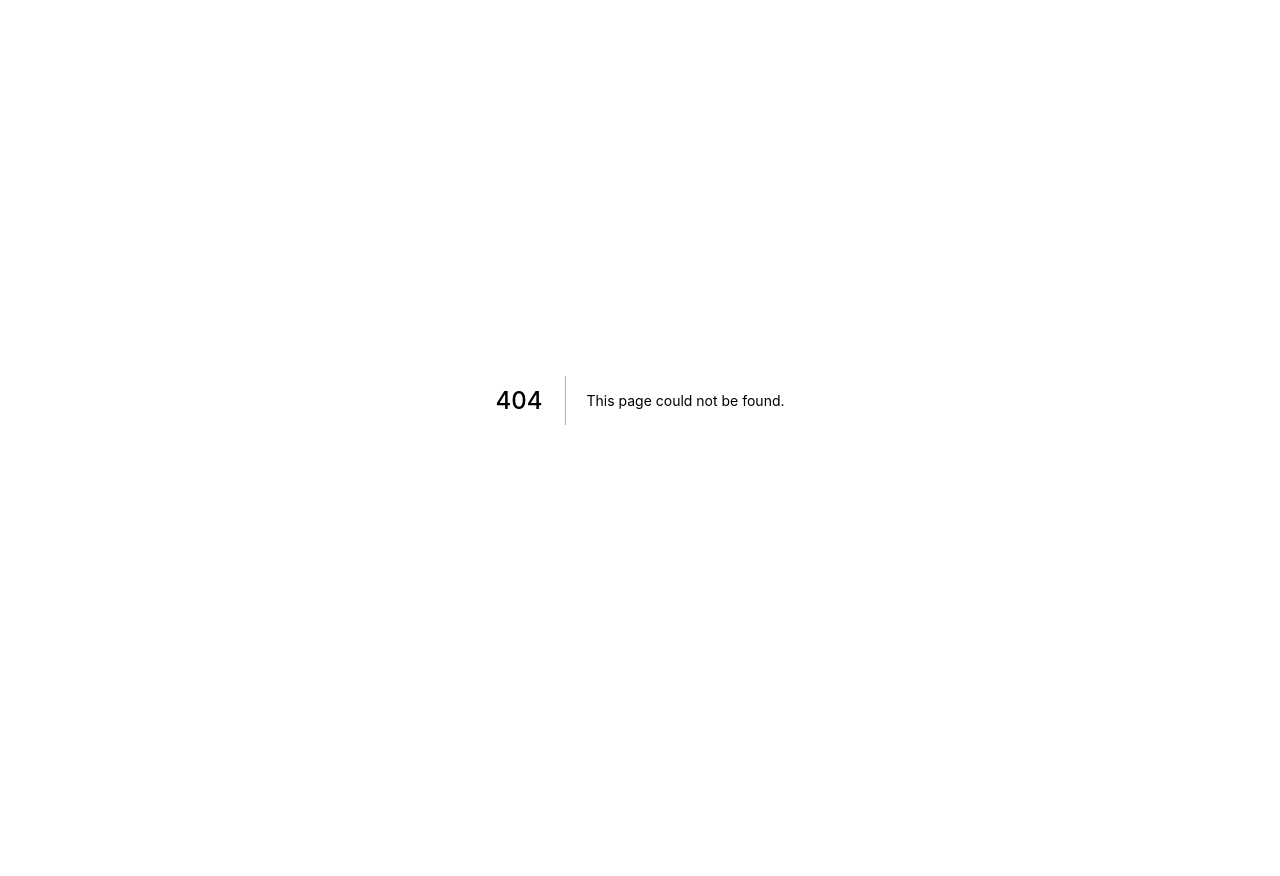
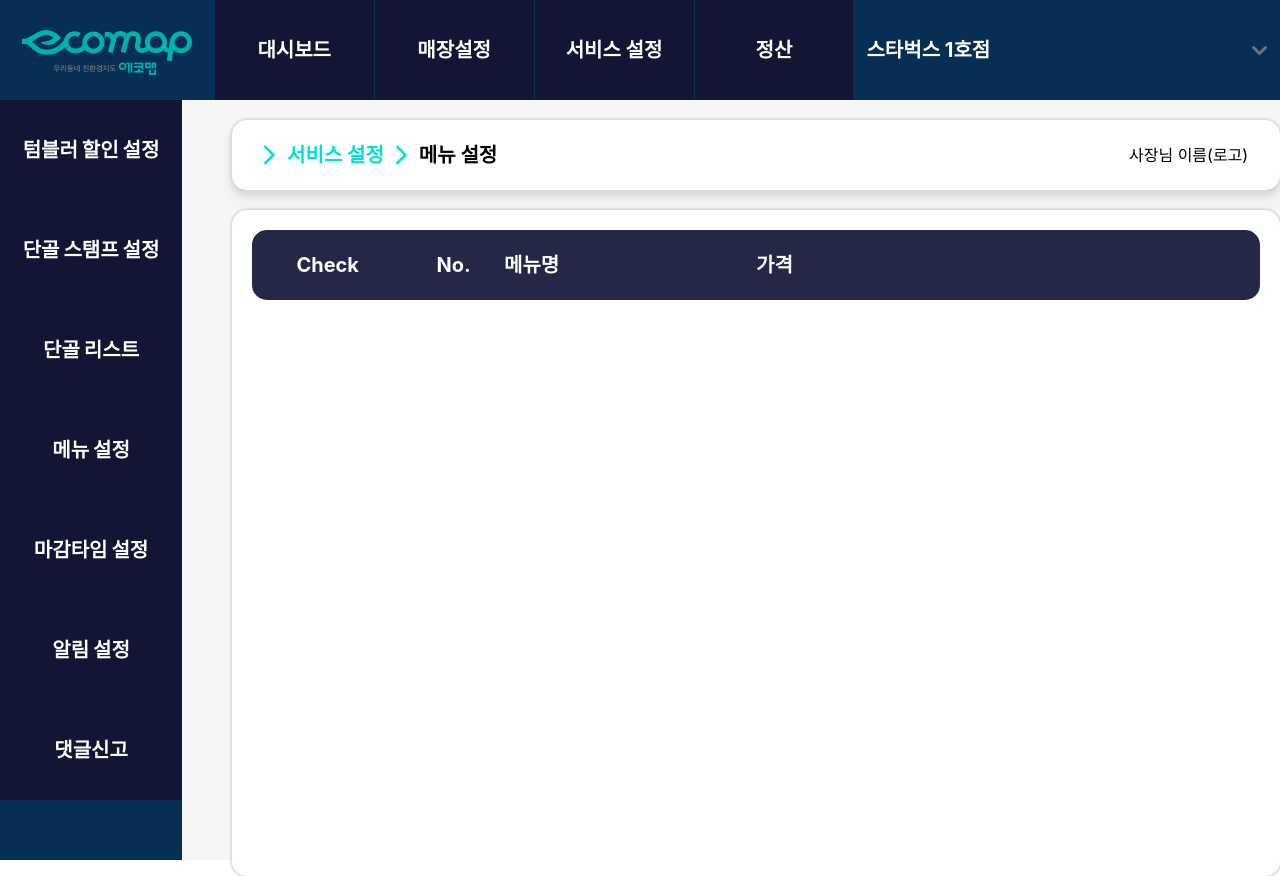
Before and after one commit to manu1307/ecomap-project-eco-admin, a Next.js app: page /service-setting-menu in a window 1280 px wide. Before the commit this address had no page. Before the commit the page ends 800 px from the top, so only its background shows below. Built offline with nearby package versions, Linux system fonts and the light colour scheme.

Commit message:
레이아웃 수정 메뉴 설정 화면 레이아웃, 사이드바 페이지 구성-> 새로운 링크

```diff
--- a/components/DashBoard/DashBoard-main.jsx
+++ b/components/DashBoard/DashBoard-main.jsx
@@ -104,12 +104,14 @@ export default function DashBoardMain() {
 	return (
 		<DashBoardWrapper className='flex flex-col items-left'>
 			<DashBoardHeader className='flex drop-shadow-lg'>
-				<div style={{ width: "3%" }}>
-					<Arrow />
-				</div>
-				<div style={{ width: "87%" }}>
-					<div className='font-bold'>오늘의 대시보드</div>
-					<div className='text-xs'>{`${year}-${month}-${day}`}</div>
+				<div style={{ width: "87%", fontSize: "20px" }}>
+					<div className='flex font-bold items-center'>
+						<span className='w-5'>
+							<Arrow />
+						</span>
+						오늘의 대시보드
+					</div>
+					<div className='text-xs ml-5'>{`${year}-${month}-${day}`}</div>
 				</div>
 				<div className='flex items-center'>사장님 이름 (logo)</div>
 			</DashBoardHeader>
@@ -147,6 +149,7 @@ export default function DashBoardMain() {
 					<Box title='텀블러 적립금' data={data} unit='원' />
 				</BoxWrapper>
 			</div>
+			<br />
 			<div>차트</div>
 		</DashBoardWrapper>
 	);
--- a/components/SignIn.jsx
+++ b/components/SignIn.jsx
@@ -1,4 +1,6 @@
+import axios from "axios";
 import Link from "next/link";
+import { useState } from "react";
 import styled from "styled-components";
 
 const Wrapper = styled.div`
@@ -50,27 +52,54 @@ const LoginButton = styled.a`
 	}
 `;
 export default function SignIn() {
-  const Login = () => {
+	const [loginId, setLoginId] = useState("");
+	const [loginPassword, setLoginPassword] = useState("");
+
+	const onChangeLoginId = (event) => {
+		setLoginId(() => event.target.value);
+		console.log(loginId);
+	};
+	const onChangeLoginPassword = (event) => {
+		setLoginPassword(() => event.target.value);
+		console.log(loginPassword);
+	};
+
+	const Login = async () => {
+		// axios
+		// 	.post("http://43.200.176.153:8080/api/v1/members/login", {
+		// 		loginId: "1234",
+		// 		password: "1234",
+		// 	})
+		// 	.then((response) => console.log(response));
 		window.location.href = "/dashboard";
 	};
 	const SignUp = () => {
 		window.location.href = "/signup";
 	};
 	return (
-    <Wrapper className="flex flex-col justify-center items-center">
+		<Wrapper className='flex flex-col justify-center items-center'>
 			<form
 				onSubmit={(event) => {
 					event.preventDefault();
 					console.log("submitted");
-        }}
-      >
+				}}>
 				<div>
-          <InputID placeholder="아이디" />
+					<InputID
+						type='text'
+						value={loginId}
+						onChange={onChangeLoginId}
+						placeholder='아이디'
+					/>
 				</div>
 				<div>
-          <InputPW placeholder="비밀번호" />
+					<InputPW
+						placeholder='비밀번호'
+						type='password'
+						value={loginPassword}
+						onChange={onChangeLoginPassword}
+					/>
 				</div>
-        <div className="flex text-xs mt-1 justify-around text-gray-400 ">
+				<div className='flex text-xs mt-1 justify-around text-gray-400 '>
 					<div>
 						<FindButton>아이디 찾기</FindButton>
 					</div>
@@ -78,18 +107,16 @@ export default function SignIn() {
 						<FindButton>비밀번호 찾기</FindButton>
 					</div>
 				</div>
-        <div className="w-full flex justify-center my-4 ">
+				<div className='w-full flex justify-center my-4 '>
 					<LoginButton
-            className="px-4 py-2 rounded-lg text-white text-lg"
-            onClick={Login}
-          >
+						className='px-4 py-2 rounded-lg text-white text-lg'
+						onClick={Login}>
 						로그인
 					</LoginButton>
-          <Link href="/signup">
+					<Link href='/signup'>
 						<LoginButton
-              className="px-4 py-2 rounded-lg text-white text-lg"
-              onClick={SignUp}
-            >
+							className='px-4 py-2 rounded-lg text-white text-lg'
+							onClick={SignUp}>
 							회원가입
 						</LoginButton>
 					</Link>
--- a/components/UI/Layout/SideBar.jsx
+++ b/components/UI/Layout/SideBar.jsx
@@ -1,3 +1,4 @@
+import Link from "next/link";
 import styled from "styled-components";
 const SideBarWrapper = styled.div`
 	width: 16.7%;
@@ -21,24 +22,23 @@ const SideBarButton = styled.button`
 		color: #242746;
 		background-color: #00e1d4;
 	}
+	&:active {
+		color: #242746;
+		background-color: #00e1d4;
+	}
 `;
 
 export default function SideBar({ items }) {
-	const handleOnClick = () => {
-		console.log(this);
-	};
-
+	const handleOnClick = (event) => {};
 	return (
 		<SideBarWrapper>
 			{items.map((item, index) => {
 				return (
-					<SideBarButton
-						key={index}
-						value={item}
-						onClick={handleOnClick}
-						href='#'>
-						{item}
-					</SideBarButton>
+					<Link key={index} href={`${item.url}`}>
+						<SideBarButton onClick={handleOnClick} value={item.text}>
+							{item.text}
+						</SideBarButton>
+					</Link>
 				);
 			})}
 		</SideBarWrapper>
--- a/package.json
+++ b/package.json
@@ -9,6 +9,7 @@
     "lint": "next lint"
   },
   "dependencies": {
+    "axios": "^1.1.3",
     "chart.js": "^3.9.1",
     "flowbite": "^1.5.3",
     "flowbite-react": "^0.2.0",
--- a/pages/dashboard.js
+++ b/pages/dashboard.js
@@ -4,7 +4,7 @@ import DashBoardMain from "../components/DashBoard/DashBoard-main";
 
 export default function DashBoard() {
 	return (
-		<Layout sideItems={["통계"]}>
+		<Layout sideItems={[{ text: "통계", url: "/dashboard-stats" }]}>
 			<DashBoardMain />
 		</Layout>
 	);
--- /dev/null
+++ b/pages/service-setting-menu.js
@@ -0,0 +1,85 @@
+import Layout from "../components/UI/Layout/Layout";
+import Arrow from "../assets/arrow-dashboard.svg";
+import styled from "styled-components";
+
+const MenuSettingWrapper = styled.div`
+	padding-top: 20px;
+	width: 100%;
+	background-color: #f6f6f6;
+	padding-left: 50px;
+`;
+
+const MenuSettingHeader = styled.div`
+	width: 100%;
+	max-width: 1280px;
+	height: 70px;
+	padding: 15px 20px;
+	border-radius: 15px;
+	box-shadow: 0 0 2px 1.5px #d8d8d8;
+	background-color: #fff;
+`;
+
+const MenuSettingBody = styled.div`
+	width: 100%;
+	max-width: 1280px;
+	height: 90%;
+	max-height: 900px;
+	margin-top: 20px;
+	border-radius: 15px;
+	box-shadow: 0 0 2px 1.5px #d8d8d8;
+	background-color: #fff;
+	padding: 20px 20px;
+`;
+
+const MenuSettingBodyHeader = styled.div`
+	width: 100%;
+	border-radius: 15px;
+	background-color: #242746;
+	height: 70px;
+	color: white;
+	font-size: 20px;
+	font-weight: 700;
+`;
+
+export default function DashBoard() {
+	return (
+		<Layout
+			sideItems={[
+				{ text: "텀블러 할인 설정", url: "" },
+				{ text: "단골 스탬프 설정", url: "" },
+				{ text: "단골 리스트", url: "" },
+				{ text: "메뉴 설정", url: "/service-setting-menu" },
+				{ text: "마감타임 설정", url: "" },
+				{ text: "알림 설정", url: "" },
+				{ text: "댓글신고", url: "" },
+			]}>
+			<MenuSettingWrapper>
+				<MenuSettingHeader className='flex align-middle drop-shadow-lg'>
+					<div
+						style={{ width: "87%", fontSize: "20px" }}
+						className='flex items-center'>
+						<span className='mx-3'>
+							<Arrow />
+						</span>
+						<div style={{ color: "#00E1D4" }} className=' font-bold'>
+							서비스 설정
+						</div>
+						<span className='mx-3'>
+							<Arrow />
+						</span>
+						<div className=' font-bold'>메뉴 설정</div>
+					</div>
+					<div className='flex items-center'>사장님 이름(로고)</div>
+				</MenuSettingHeader>
+				<MenuSettingBody className='flex flex-col items-center'>
+					<MenuSettingBodyHeader className='flex items-center'>
+						<span style={{ width: "15%", textAlign: "center" }}>Check</span>
+						<span style={{ width: "10%", textAlign: "center" }}>No.</span>
+						<span style={{ width: "25%" }}>메뉴명</span>
+						<span style={{ width: "50%" }}>가격</span>
+					</MenuSettingBodyHeader>
+				</MenuSettingBody>
+			</MenuSettingWrapper>
+		</Layout>
+	);
+}
--- a/pages/service-setting.js
+++ b/pages/service-setting.js
@@ -1,18 +1,16 @@
 import Layout from "../components/UI/Layout/Layout";
-
-import DashBoardMain from "../components/DashBoard/DashBoard-main";
 
 export default function DashBoard() {
 	return (
 		<Layout
 			sideItems={[
-				"텀블러 할인 설정",
-				"단골 스탬프 설정",
-				"단골 리스트",
-				"메뉴 설정",
-				"마감타임 설정",
-				"알림 설정",
-				"댓글신고",
+				{ text: "텀블러 할인 설정", url: "" },
+				{ text: "단골 스탬프 설정", url: "" },
+				{ text: "단골 리스트", url: "" },
+				{ text: "메뉴 설정", url: "/service-setting-menu" },
+				{ text: "마감타임 설정", url: "" },
+				{ text: "알림 설정", url: "" },
+				{ text: "댓글신고", url: "" },
 			]}></Layout>
 	);
 }
--- a/tailwind.config.js
+++ b/tailwind.config.js
@@ -6,6 +6,7 @@ module.exports = {
 		"./node_modules/flowbite-react/**/*.js",
 		"./pages/**/*.{js,jsx,ts,tsx}",
 		"./public/**/*.html",
+		"./components/**/*.{js,ts,jsx,tsx}",
 	],
 	plugins: [require("flowbite/plugin")],
 	theme: {},
```
Also changed, not shown: 2 other files (tests, documents, lock files or other folders). Lines whose indentation alone changed are shown as unchanged.
